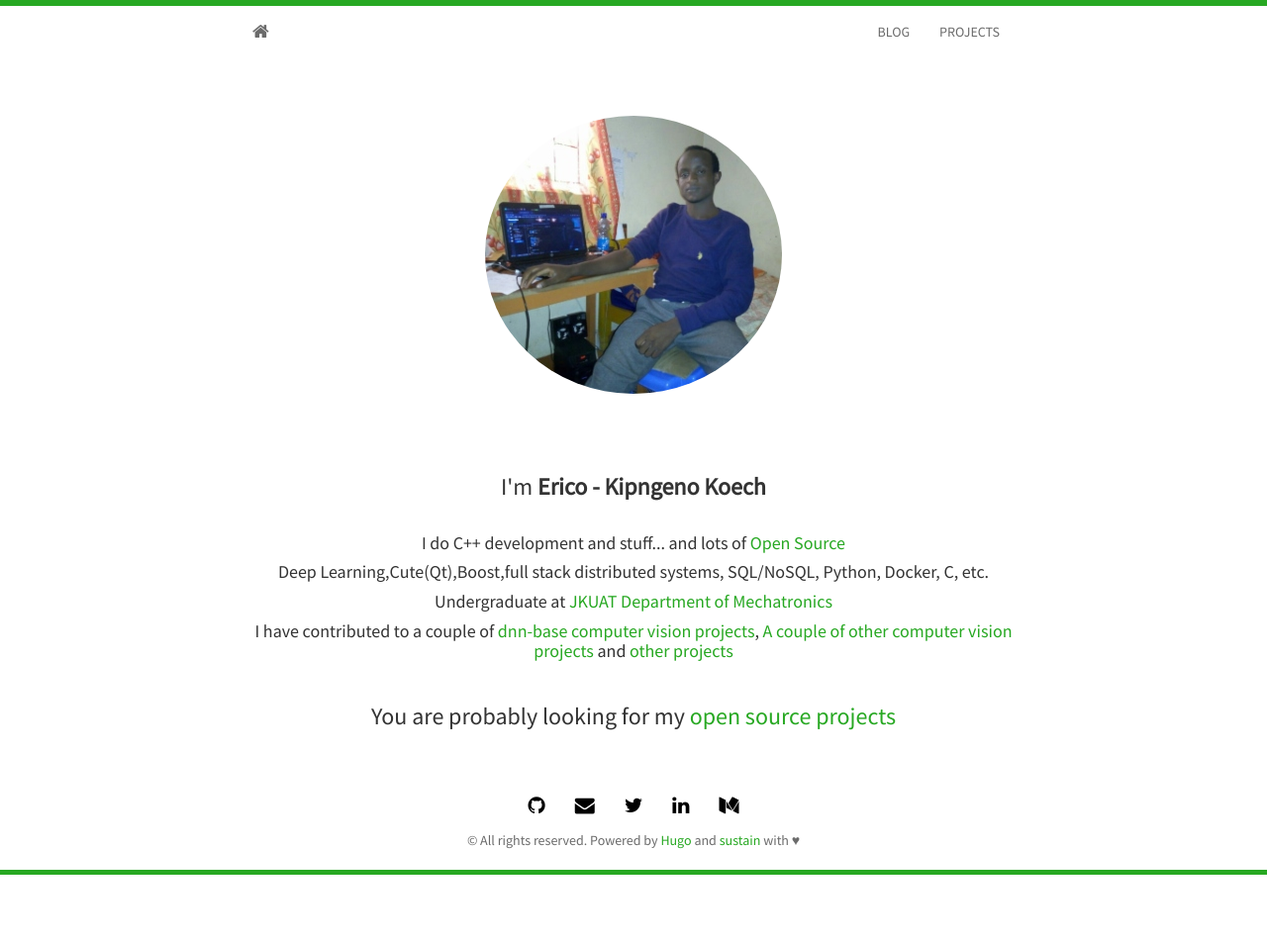
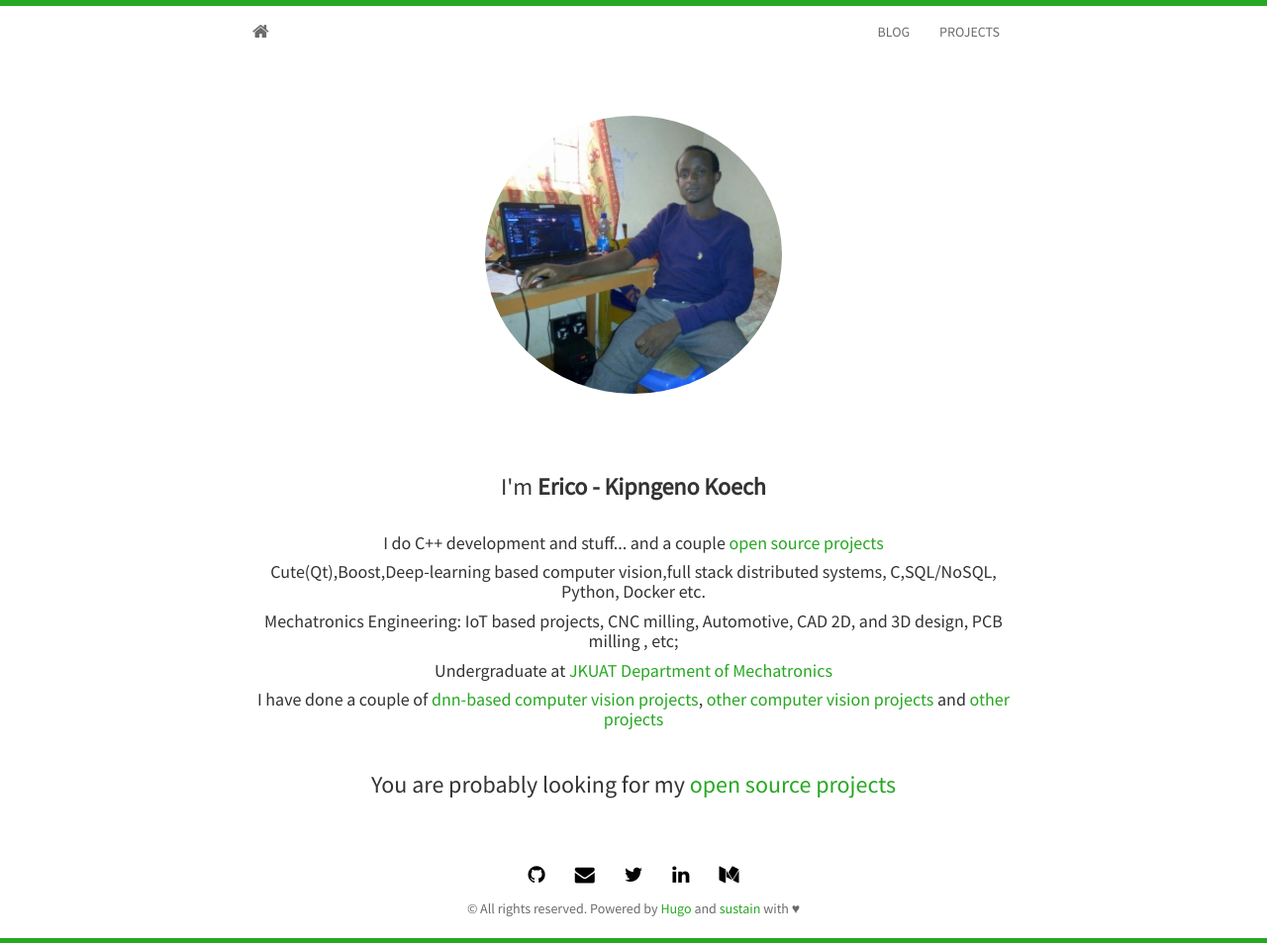
Before and after one commit to EricoDeMecha/EricoDeMecha.github.io, a plain HTML site: page index.html in a window 1280 px wide. Shown: the whole page at 99% size. Before the commit the page ends 884 px from the top, so only its background shows below. Drawn offline with nearby package versions, Linux system fonts and the light colour scheme.

Commit message:
Portfolio

```diff
--- a/index.html
+++ b/index.html
@@ -53,11 +53,12 @@
             <img class=img-circle src="/img/profile.jpg" alt="Responsive image">
         </div>
         <h3 class=headline>I'm <strong>Erico - Kipngeno Koech</strong></h3>
-        <h4>I do C++ development and stuff... and lots of <a href=https://github.com/EricoDeMecha/ >Open Source</a></h4>
-        <h4>Deep Learning,Cute(Qt),Boost,full stack distributed systems, SQL/NoSQL, Python, Docker, C, etc.</h4>
-        <h4>Undergraduate at <a href=https://www.jkuat.ac.ke/ target=_blank>JKUAT Department of Mechatronics</a></h4>
-        <h4>I have contributed to a couple of <a href=https://github.com/EricoDeMecha/yolo_coin target=_blank> dnn-base computer vision projects</a>, <a href=https://github.com/EricoDeMecha/open_vision target=_blank>A couple of other computer vision projects</a> and <a href=https://github.com/EricoDeMecha/ target=_blank>other projects</a></h4><h3 class=headline>You are probably looking for my <a href=https://github.com/EricoDeMecha/>open source projects</a></h3>
-        <div class=social><ul class=social-links><li><a href=https://github.com/tiangolo target=_blank><i class="fa fa-github"></i></a></li><li><a href=mailto:techcider4134@gmail.com target=_blank><i class="fa fa-envelope"></i></a></li><li><a href=https://twitter.com/FordKoech target=_blank><i class="fa fa-twitter"></i></a></li><li><a href=https://linkedin.com/in/erickoech target=_blank><i class="fa fa-linkedin"></i></a></li><li><a href=https://medium.com/@Erico target=_blank><i class="fa fa-medium"></i></a></li></ul></div></div></section></div>
+        <h4>I do C++ development and stuff... and a couple <a href=https://github.com/EricoDeMecha/ >open source projects</a></h4>
+        <h4>Cute(Qt),Boost,Deep-learning based computer vision,full stack distributed systems, C,SQL/NoSQL, Python, Docker etc.</h4>
+        <h4>Mechatronics Engineering: IoT based projects, CNC milling, Automotive, CAD 2D, and 3D design, PCB milling , etc; </h4>
+        <h4>Undergraduate at <a href=http://www.jkuat.ac.ke/departments/mechatronics/programmes/bsc-mechatronic-engineering/ target=_blank>JKUAT Department of Mechatronics</a></h4>
+        <h4>I have done a couple of <a href=https://github.com/EricoDeMecha/yolo_coin target=_blank> dnn-based computer vision projects</a>, <a href=https://github.com/EricoDeMecha/open_vision target=_blank>other computer vision projects</a> and <a href=https://github.com/EricoDeMecha/ target=_blank>other projects</a></h4><h3 class=headline>You are probably looking for my <a href=https://github.com/EricoDeMecha/>open source projects</a></h3>
+        <div class=social><ul class=social-links><li><a href=https://github.com/EricoDeMecha target=_blank><i class="fa fa-github"></i></a></li><li><a href=mailto:techcider4134@gmail.com target=_blank><i class="fa fa-envelope"></i></a></li><li><a href=https://twitter.com/FordKoech target=_blank><i class="fa fa-twitter"></i></a></li><li><a href=https://linkedin.com/in/erickoech target=_blank><i class="fa fa-linkedin"></i></a></li><li><a href=https://medium.com/@Erico target=_blank><i class="fa fa-medium"></i></a></li></ul></div></div></section></div>
         <footer>
             <div id=footer><div class=container><p class=text-muted>&copy; All rights reserved. Powered by <a href=https://gohugo.io/>Hugo</a> and
 <a href=http://www.github.com/EricoDeMecha/>sustain</a> with ♥</p></div></div>
```
